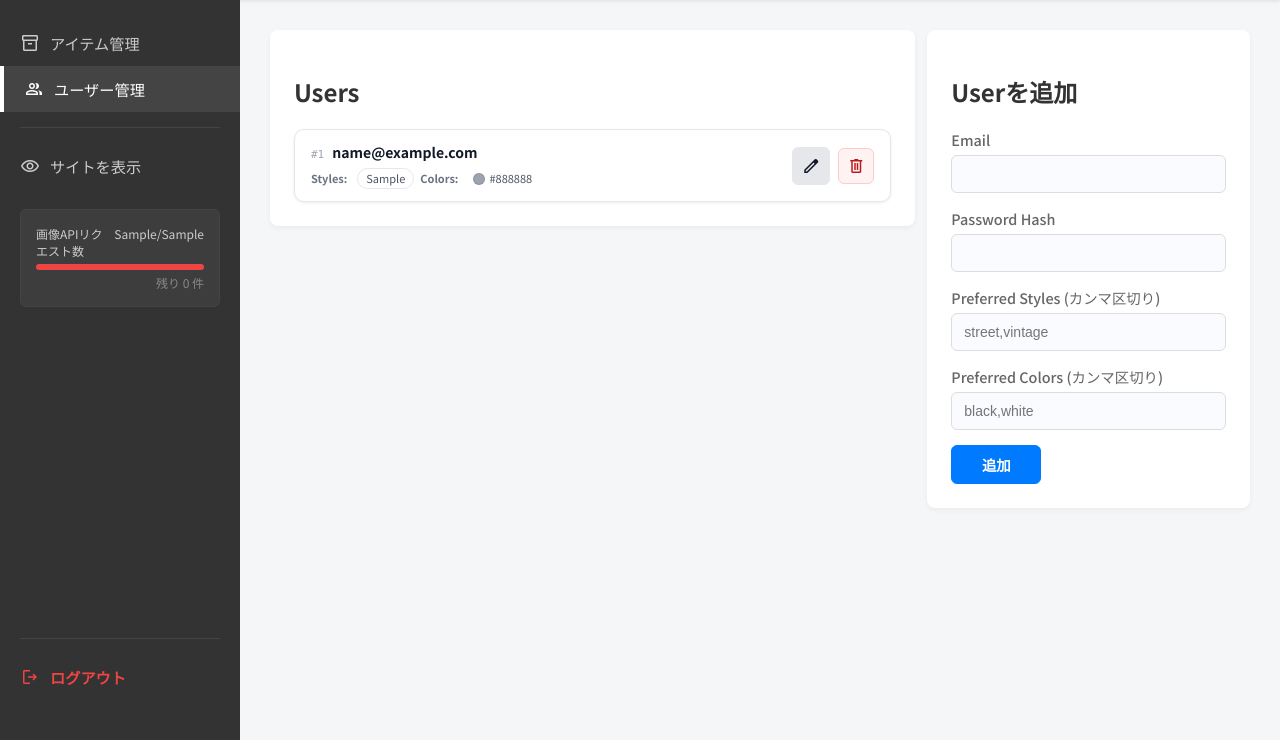
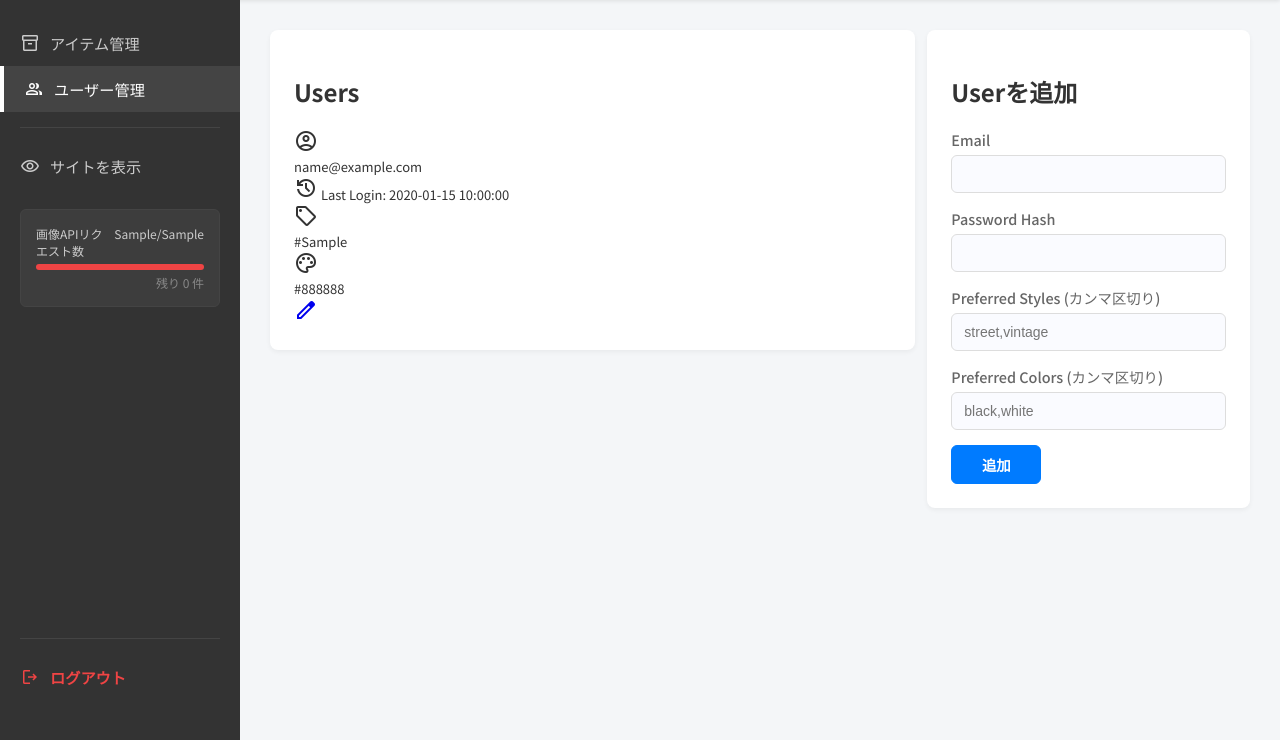
Before and after one commit to Oshima-IT/MyStyle, a Flask app: template app/templates/admin/users_list.html in a window 1280 px wide. Shown: the part 60-800 px from the top of the page. Run offline with Flask 3, Linux system fonts and the light colour scheme; the template is opened without the code that fills it: most values are stand-ins (such as "Sample title", 1, 10 or a date in 2020).

Commit message:
UI: Add hashtag style to user tags

```diff
--- a/app/templates/admin/users_list.html
+++ b/app/templates/admin/users_list.html
@@ -5,44 +5,66 @@
         <h2>Users</h2>
         <div class="admin-list">
             {% for user in users %}
-            <div class="admin-card-row">
-                <div class="admin-card-main">
-                    <div class="admin-card-title">
-                        <span class="admin-card-id">#{{ user.id }}</span>
-                        <span class="admin-card-name">{{ user.email }}</span>
+            <div class="md3-card-row">
+                <div class="md3-card-content">
+                    <!-- Primary Info: Icon + Email + Last Login -->
+                    <div class="md3-card-header">
+                        <div class="md3-avatar">
+                            <span class="material-symbols-outlined">account_circle</span>
+                        </div>
+                        <div class="md3-text-group">
+                            <div class="md3-primary-text">{{ user.email }}</div>
+                            <div class="md3-secondary-text">
+                                <span class="material-symbols-outlined icon-small">history</span>
+                                <span>
+                                    {% if user.last_login_at %}
+                                    Last Login: {{ user.last_login_at | replace('T', ' ') | truncate(16, True, '') }}
+                                    {% else %}
+                                    Never logged in
+                                    {% endif %}
+                                </span>
+                            </div>
+                        </div>
                     </div>
 
-                    <div class="admin-card-tags">
+                    <!-- Meta Info: Styles & Colors (Chips) -->
+                    <div class="md3-card-meta">
                         {% if user.preferred_styles %}
-                        <span class="tag-label">Styles:</span>
-                        {% for s in user.preferred_styles.split(',') %}
-                        <span class="tag tag-style">{{ s }}</span>
-                        {% endfor %}
+                        <div class="md3-meta-row">
+                            <span class="material-symbols-outlined icon-small meta-icon">sell</span>
+                            <div class="md3-chip-group">
+                                {% for s in user.preferred_styles.split(',') %}
+                                {% if s.strip() %}
+                                <span class="md3-chip surface-variant">#{{ s.strip() }}</span>
+                                {% endif %}
+                                {% endfor %}
+                            </div>
+                        </div>
                         {% endif %}
 
                         {% if user.preferred_colors %}
-                        <span class="tag-label">Colors:</span>
-                        {% for c in user.preferred_colors.split(',') %}
-                        <span class="tag tag-color">
-                            <span class="color-dot" data-color="{{ c }}"></span>
-                            <span>{{ c }}</span>
-                        </span>
-                        {% endfor %}
+                        <div class="md3-meta-row">
+                            <span class="material-symbols-outlined icon-small meta-icon">palette</span>
+                            <div class="md3-chip-group">
+                                {% for c in user.preferred_colors.split(',') %}
+                                {% if c.strip() %}
+                                <span class="md3-chip surface-variant">
+                                    <span class="color-dot-small" data-color="{{ c.strip() }}"></span>
+                                    {{ c.strip() }}
+                                </span>
+                                {% endif %}
+                                {% endfor %}
+                            </div>
+                        </div>
                         {% endif %}
                     </div>
                 </div>
 
-                <div class="admin-card-actions">
-                    <a class="btn btn-secondary btn-icon"
-                        href="{{ url_for('admin.admin_user_edit', user_id=user.id) }}">
+                <!-- Action: Edit Button -->
+                <div class="md3-card-action">
+                    <a class="md3-icon-button" href="{{ url_for('admin.admin_user_edit', user_id=user.id) }}" title="Edit">
                         <span class="material-symbols-outlined">edit</span>
                     </a>
-                    <form action="{{ url_for('admin.admin_user_delete', user_id=user.id) }}" method="post"
-                        onsubmit="return confirm('削除しますか？');">
-                        <button class="btn btn-danger btn-icon" type="submit">
-                            <span class="material-symbols-outlined">delete</span>
-                        </button>
-                    </form>
                 </div>
             </div>
             {% else %}
```
